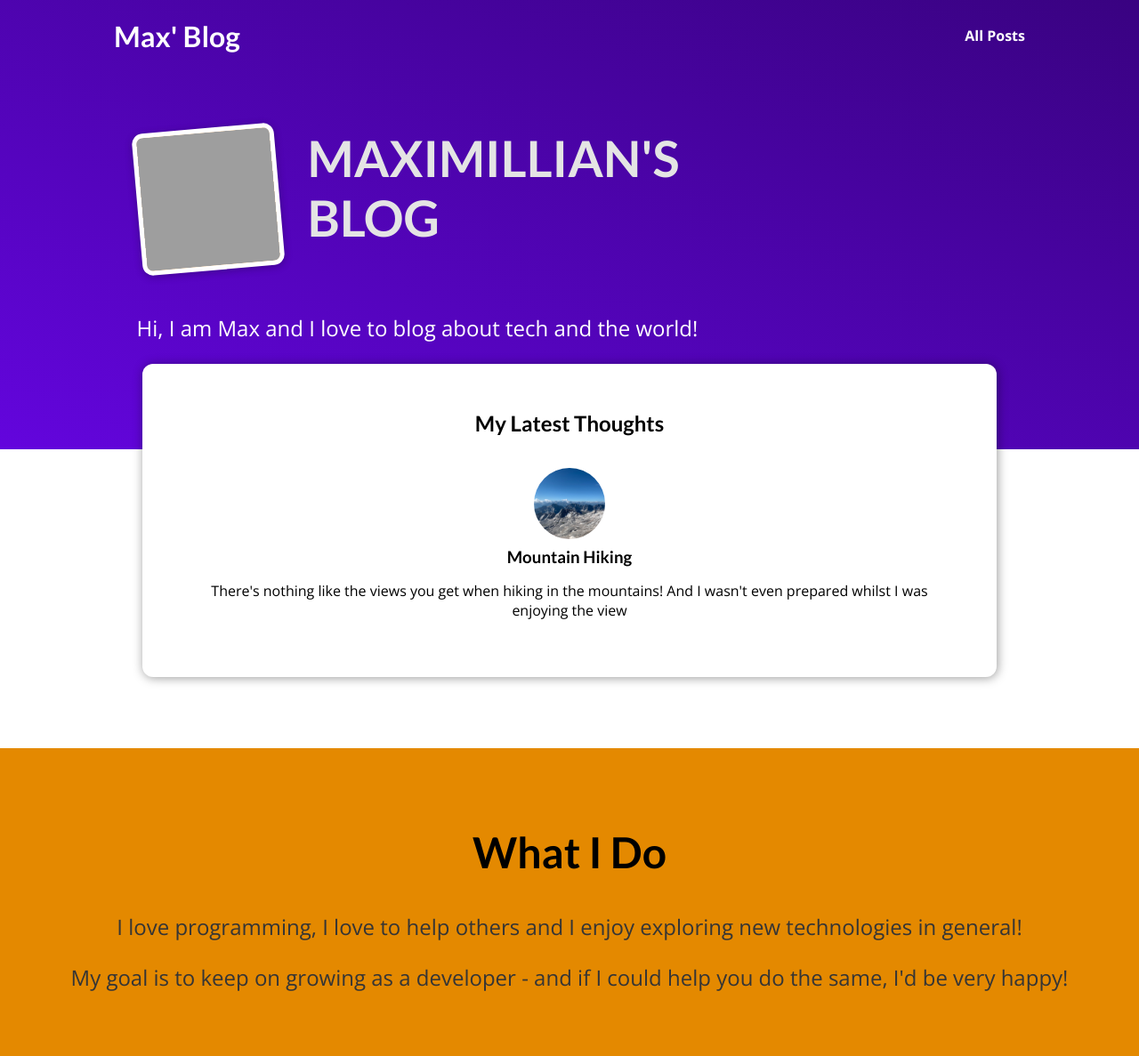
After one commit to xy-maan/quill, a Django app: template blog/templates/blog/index.html in a window 1280 px wide. The commit adds this page. Shown: the whole page at 89% size. Run offline with Django 5.2, Linux system fonts and the light colour scheme; the template is opened without the code that fills it, so the values that code supplies are empty; grey boxes are pictures that could not be loaded.

Commit message:
added all posts page and refined the templates structure & styling

```diff
--- a/blog/static/blog/home.css
+++ b/blog/static/blog/index.css
@@ -1,31 +1,3 @@
-#main-navigation {
-	width: 100%;
-	height: 5rem;
-	display: flex;
-	justify-content: space-between;
-	align-items: center;
-	padding: 0 10%;
-	position: absolute;
-	top: 0;
-	left: 0;
-}
-
-#main-navigation a {
-	text-decoration: none;
-	color: white;
-	font-weight: bold;
-}
-
-#main-navigation a:hover,
-#main-navigation a:active {
-	color: #cf79f1;
-}
-
-#main-navigation h1 a:hover,
-#main-navigation h1 a:active {
-	color: white;
-}
-
 #welcome {
 	background: linear-gradient(to right top, #6305dd, #390281);
 	padding: 6rem 12%;
@@ -101,47 +73,3 @@
 	font-size: 1.5rem;
 	color: #353535;
 }
-
-.post {
-	display: flex;
-	flex-direction: column;
-	align-items: center;
-	text-align: center;
-}
-
-.post a {
-	text-decoration: none;
-	color: black;
-	transition: all 0.2s ease;
-	padding: 1rem;
-}
-
-.post a:hover,
-.post a:active {
-	transform: scale(1.1);
-	background-color: #390281;
-	color: white;
-}
-
-.post img {
-	width: 5rem;
-	height: 5rem;
-	object-fit: cover;
-	border-radius: 50%;
-}
-
-.post h3 {
-	margin: 0.25rem 0;
-}
-
-.post time {
-	color: #666666;
-	margin: 0.25rem;
-	font-style: italic;
-	font-size: 0.85rem;
-}
-
-.post:hover time,
-.post:active time {
-	color: white;
-}
--- /dev/null
+++ b/blog/static/blog/post.css
@@ -0,0 +1,43 @@
+.post {
+	display: flex;
+	flex-direction: column;
+	align-items: center;
+	text-align: center;
+}
+
+.post a {
+	text-decoration: none;
+	color: black;
+	transition: all 0.2s ease;
+	padding: 1rem;
+}
+
+.post a:hover,
+.post a:active {
+	transform: scale(1.1);
+	background-color: #390281;
+	color: white;
+}
+
+.post img {
+	width: 5rem;
+	height: 5rem;
+	object-fit: cover;
+	border-radius: 50%;
+}
+
+.post h3 {
+	margin: 0.25rem 0;
+}
+
+.post time {
+	color: #666666;
+	margin: 0.25rem;
+	font-style: italic;
+	font-size: 0.85rem;
+}
+
+.post:hover time,
+.post:active time {
+	color: white;
+}
--- /dev/null
+++ b/blog/templates/blog/includes/post.html
@@ -0,0 +1,18 @@
+{% load static %}
+
+<li>
+  <article class="post">
+    <a href="">
+      <img src="{% static "blog/images/mountains.jpg" %}" alt="Mountain Hiking">
+      <div class="post__content">
+        <h3>
+          Mountain Hiking
+        </h3>
+        <p>
+          There's nothing like the views you get when hiking in the mountains!
+          And I wasn't even prepared whilst I was enjoying the view
+        </p>
+      </div>
+    </a>
+  </article>
+</li>
--- a/blog/templates/blog/home.html
+++ b/blog/templates/blog/index.html
@@ -6,20 +6,12 @@
 {% endblock title %}
 
 {% block styles %}
-	<link rel="stylesheet" href="{% static "blog/home.css" %}">
+	<link rel="stylesheet" href="{% static "blog/post.css" %}">
+	<link rel="stylesheet" href="{% static "blog/index.css" %}">
 {% endblock styles %}
 
 
 {% block body %}
-
-  <header id="main-navigation">
-    <h1>
-      <a href="">Max' Blog</a>
-    </h1>
-    <nav>
-      <a href="">All Posts</a>
-    </nav>
-  </header>
 
   <section id="welcome">
     <header>
@@ -33,20 +25,7 @@
     <h2>My Latest Thoughts</h2>
 
     <ul>
-      <li>
-        <article class="post">
-          <a href="">
-            <img src="{% static "blog/images/mountains.jpg" %}" alt="Mountain Hiking">
-            <div class="post__content">
-              <h3>Mountain Hiking</h3>
-              <p>
-                There's nothing like the views you get when hiking in the mountains!
-                And I wasn't even prepared whilst I was enjoying the view
-              </p>
-            </div>
-          </a>
-        </article>
-      </li>
+      {% include "blog/includes/post.html" %}
     </ul>
   </section>
 
--- a/blog/urls.py
+++ b/blog/urls.py
@@ -3,7 +3,7 @@ from django.urls import path
 from . import views
 
 urlpatterns = [
-    path("", views.home, name="home-page"),
+    path("", views.index, name="index-page"),
     path("posts/", views.posts, name="posts-page"),
     path("posts/<slug:slug>/", views.post_details, name="post-details-page"),
 ]
--- a/blog/views.py
+++ b/blog/views.py
@@ -2,11 +2,11 @@ from django.shortcuts import render
 
 # Create your views here.
 
-def home(request):
-    return render(request, "blog/home.html")
+def index(request):
+    return render(request, "blog/index.html")
 
 def posts(request):
-    pass
+    return render(request, "blog/all-posts.html")
 
 def post_details(request, slug):
     pass
--- a/static/app.css
+++ b/static/app.css
@@ -18,3 +18,31 @@ h3 {
 	font-family: 'Lato', sans-serif;
 	font-weight: bold;
 }
+
+#main-navigation {
+	width: 100%;
+	height: 5rem;
+	display: flex;
+	justify-content: space-between;
+	align-items: center;
+	padding: 0 10%;
+	position: absolute;
+	top: 0;
+	left: 0;
+}
+
+#main-navigation a {
+	text-decoration: none;
+	color: white;
+	font-weight: bold;
+}
+
+#main-navigation a:hover,
+#main-navigation a:active {
+	color: #cf79f1;
+}
+
+#main-navigation h1 a:hover,
+#main-navigation h1 a:active {
+	color: white;
+}
--- a/templates/base.html
+++ b/templates/base.html
@@ -16,7 +16,19 @@
 		{% endblock styles %}
 
   </head>
+
   <body>
+
+		<header id="main-navigation">
+			<h1>
+				<a href="">Max' Blog</a>
+			</h1>
+			<nav>
+				<a href="/posts">All Posts</a>
+			</nav>
+		</header>
+
     {% block body %}{% endblock body %}
+
   </body>
 </html>
```
Also changed, not shown: blog/static/blog/all-posts.css (added, +43 -0 lines), blog/templates/blog/all-posts.html (+27 -0 lines).
